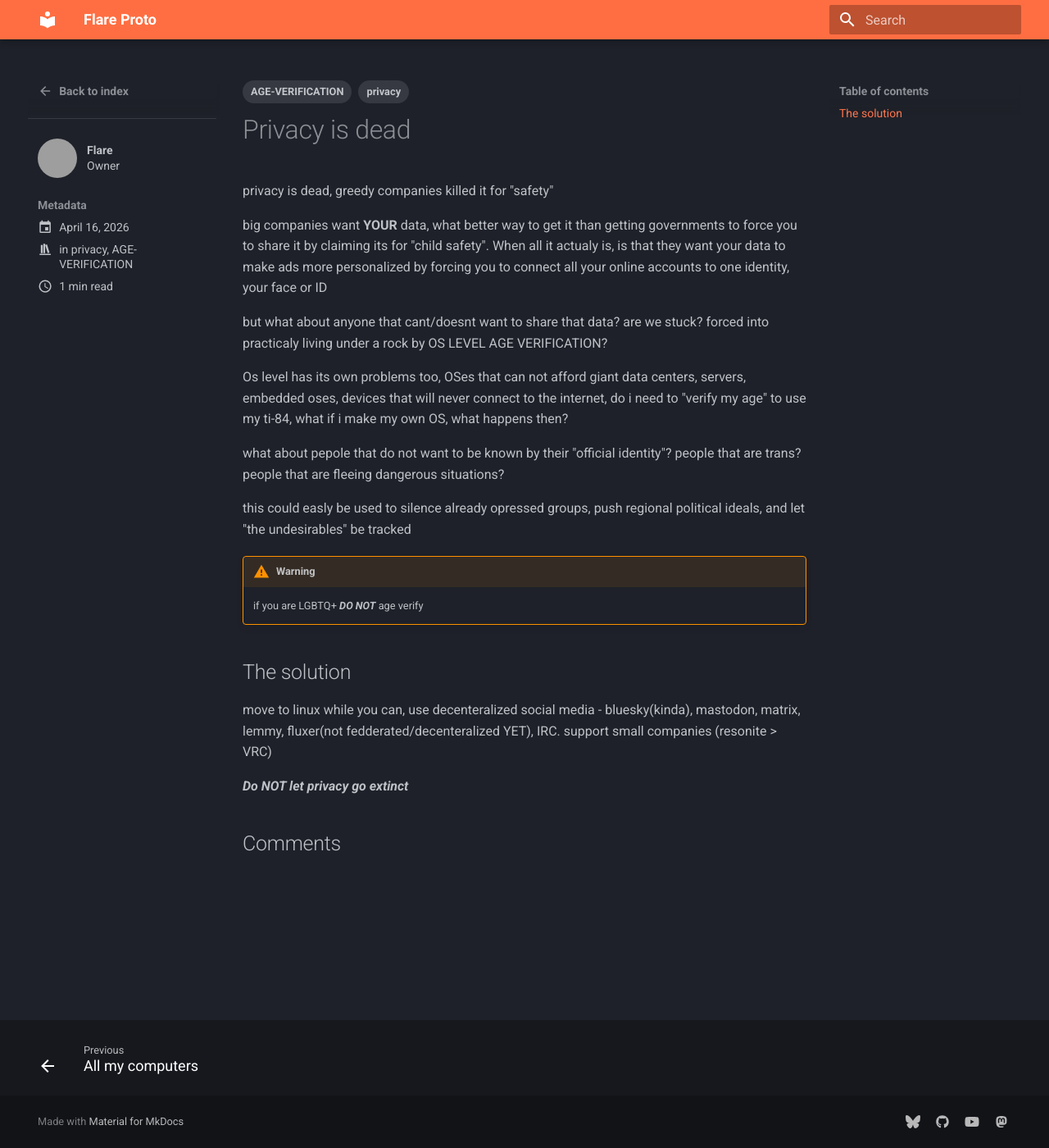
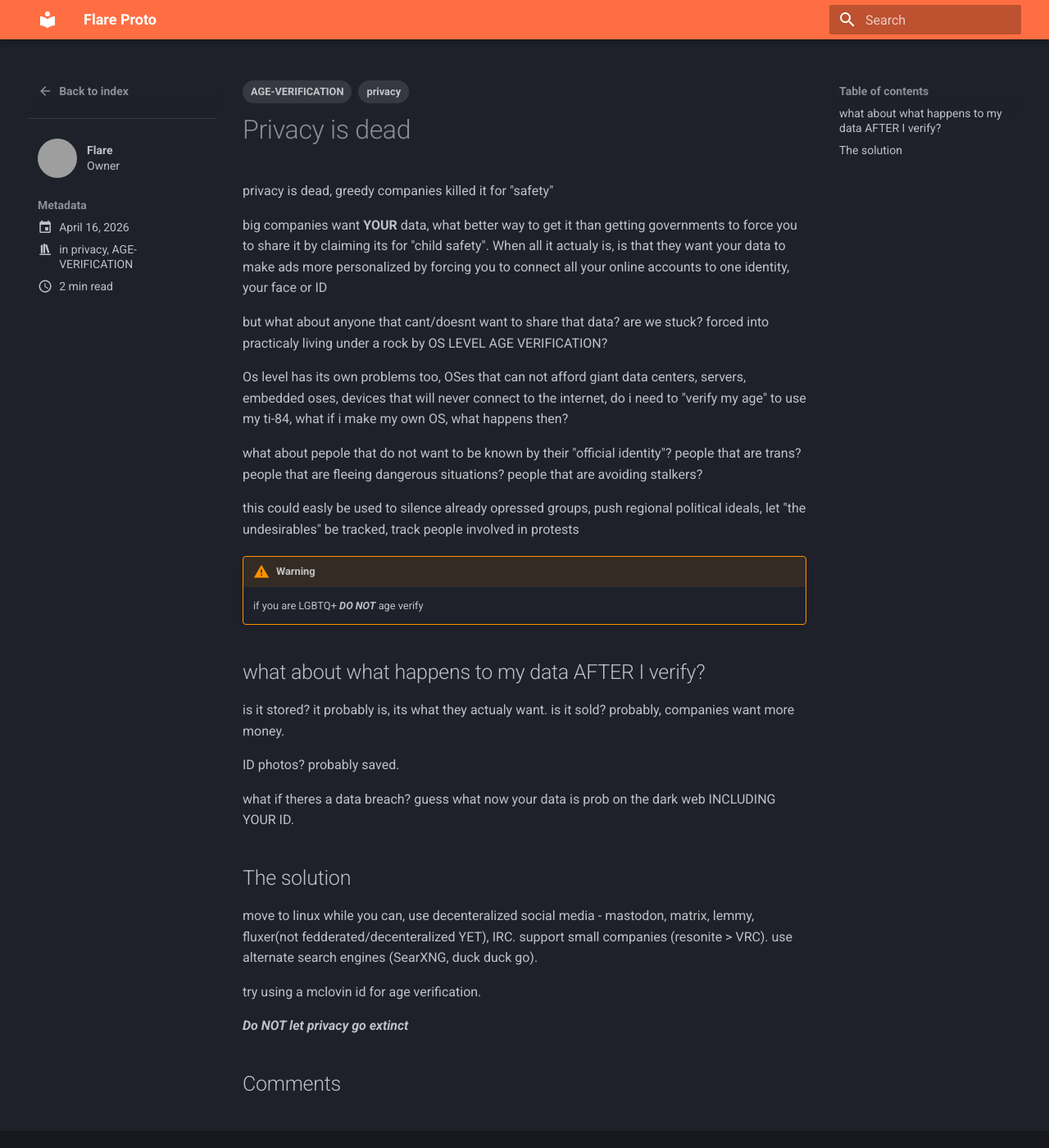
Before and after one commit to flare-proto/flare-proto.github.io, an MkDocs documentation site: the page built from docs/blog/posts/privacyIsDead.md, in a window 1280 px wide and 1400 px high. Shown: the whole window at 82% size. Built offline with MkDocs 1.6.1 and Material for MkDocs 9.7.7, drawn with Linux system fonts in a browser that asks for light colours; comment, search, counter and statistics services are not loaded; grey boxes are pictures that could not be loaded.

Commit message:
Update privacyIsDead.md

```diff
--- a/docs/blog/posts/privacyIsDead.md
+++ b/docs/blog/posts/privacyIsDead.md
@@ -19,14 +19,24 @@
 
 Os level has its own problems too, OSes that can not afford giant data centers, servers, embedded oses, devices that will never connect to the internet, do i need to "verify my age" to use my ti-84, what if i make my own OS, what happens then?
 
-what about pepole that do not want to be known by their "official identity"? people that are trans? people that are fleeing dangerous situations?
+what about pepole that do not want to be known by their "official identity"? people that are trans? people that are fleeing dangerous situations? people that are avoiding stalkers?
 
-this could easly be used to silence already opressed groups, push regional political ideals, and let "the undesirables" be tracked
+this could easly be used to silence already opressed groups, push regional political ideals, let "the undesirables" be tracked, track people involved in protests
 
 !!! warning
     if you are LGBTQ+ ***DO NOT*** age verify
 
+## what about what happens to my data AFTER I verify?
+is it stored? it probably is, its what they actualy want. is it sold? probably, companies want more money.
+
+ID photos? probably saved.
+
+what if theres a data breach? guess what now your data is prob on the dark web INCLUDING YOUR ID.
+
+
 ## The solution
-move to linux while you can, use decenteralized social media - bluesky(kinda), mastodon, matrix, lemmy, fluxer(not fedderated/decenteralized YET), IRC. support small companies (resonite > VRC)
+move to linux while you can, use decenteralized social media - mastodon, matrix, lemmy, fluxer(not fedderated/decenteralized YET), IRC. support small companies (resonite > VRC). use alternate search engines (SearXNG, duck duck go).
+
+try using a mclovin id for age verification.
 
 ***Do NOT let privacy go extinct***
```
